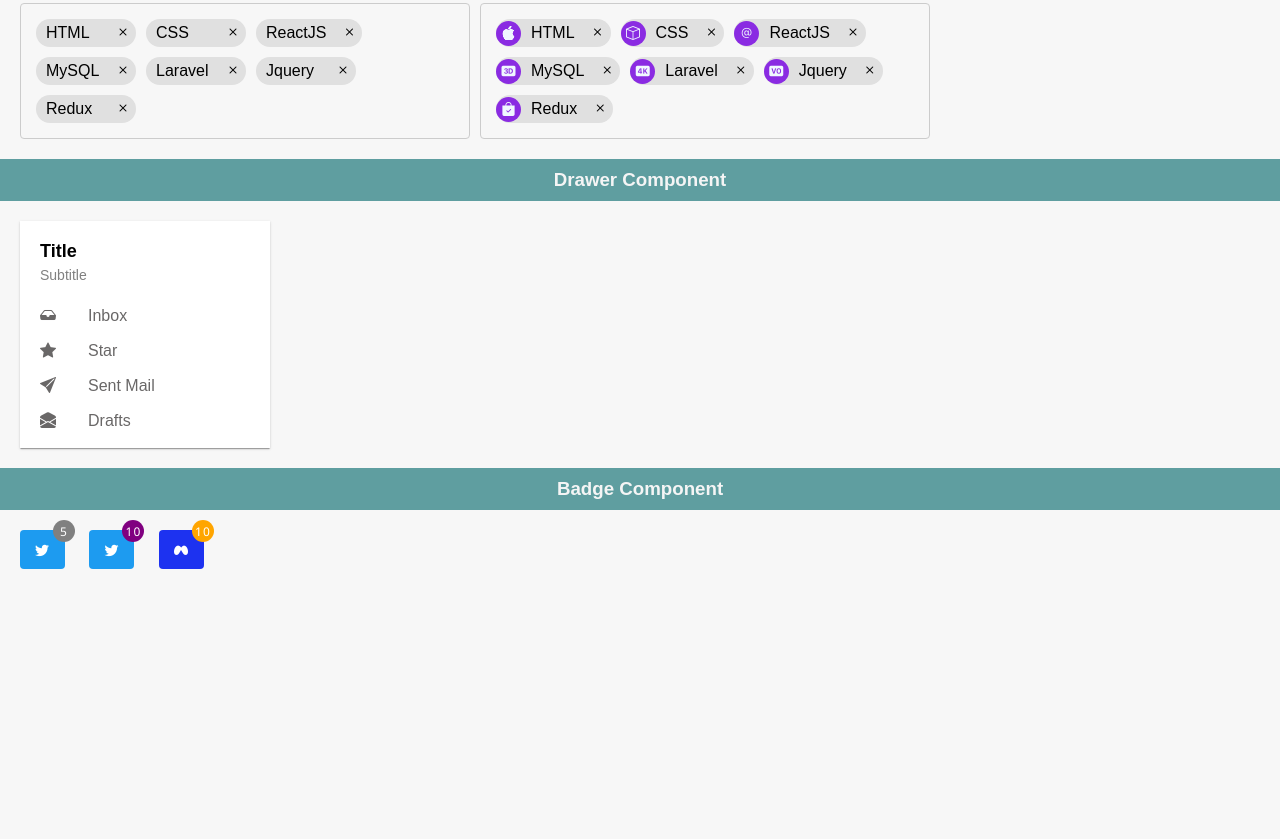
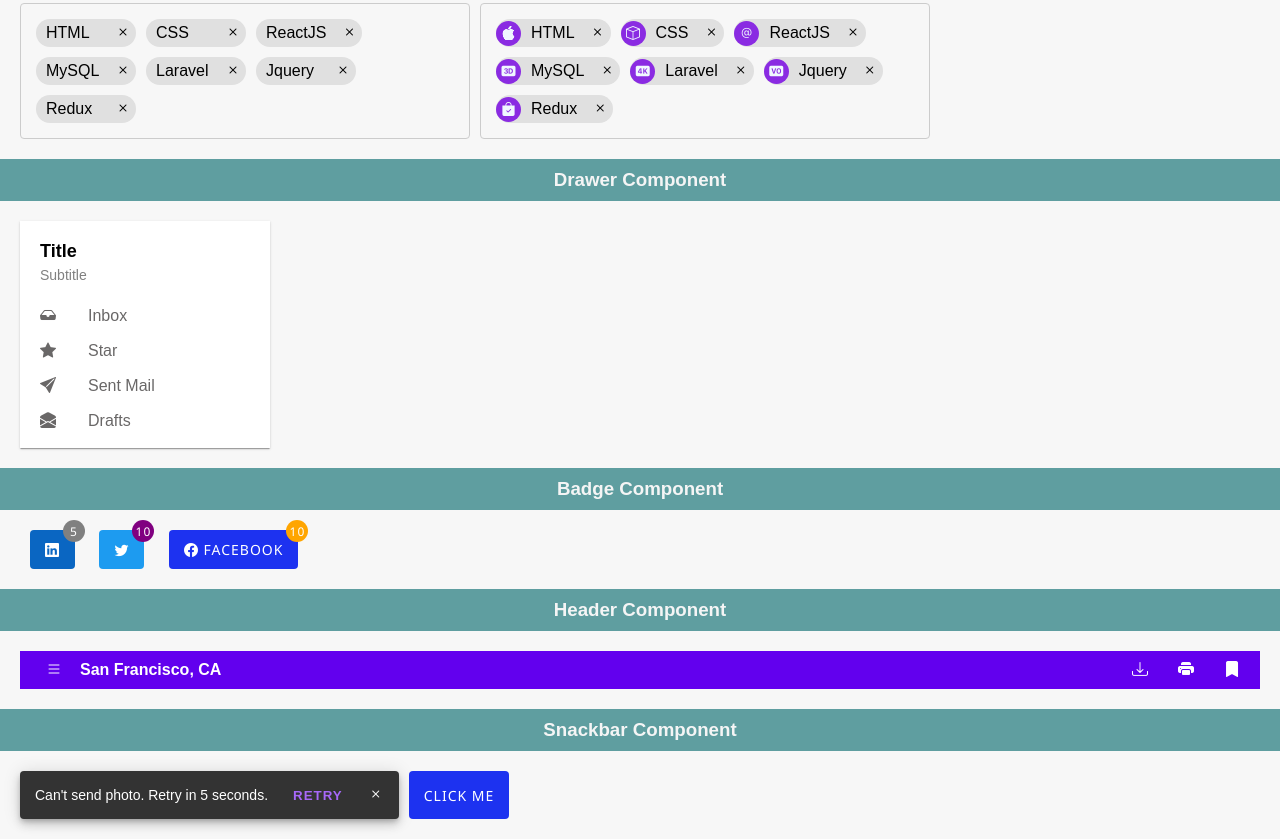
Before and after one commit to sanketr43/neog-assignments, a plain HTML site: page index.html in a window 1280 px wide. Shown: the part 945-1784 px from the top of the page. Before the commit the page ends 1534 px from the top, so only its background shows below. Drawn offline with nearby package versions, Linux system fonts and the light colour scheme.

Commit message:
header and snackbar component added

```diff
--- a/css/style.css
+++ b/css/style.css
@@ -43,6 +43,7 @@ a{
     font-weight: 500;
     position: relative;
     border: none;
+    cursor: pointer;
 }
 
 .btn:hover,.btn:focus,.btn:active{
@@ -64,13 +65,24 @@ a{
     border: none;
 }
 
+.btn-linkedin{
+    background: #0A66C2;
+    color: white;
+    border-radius: 4px;
+}
+
+.btn-linkedin:hover,.btn-linkedin:active,.btn-linkedin:focus{
+    background: #1d70c4;
+    color: white;
+}
+
 .btn-twitter{
     background: #1D9BF0;
     color: white;
     border-radius: 4px;
 }
 
-.btn-twitter:hover{
+.btn-twitter:hover,.btn-twitter:active,.btn-twitter:focus{
     background: #2a9feca8;
     color: white;
 }
@@ -81,12 +93,10 @@ a{
     border-radius: 4px;
 }
 
-.btn-facebook:hover{
+.btn-facebook:hover,.btn-facebook:active,.btn-facebook:focus{
     background: #2a6eeca8;
     color: white;
 }
-
-
 
 /*button element end*/
 
@@ -332,3 +342,119 @@ a{
     color: white;
 }
 /*badge component end*/
+
+/*header component start*/
+.navbar{
+    display: flex;
+    justify-content: space-between;
+    align-items: center;
+    width: 100%;
+    background: #6200EE;
+    color: white;
+}
+
+.navbar-logo{
+    display: flex;
+    align-items: center;
+}
+
+.navbar-logo div{
+    padding: 10px;
+    margin-right: 0.5rem;
+    margin-left: 1rem;
+}
+
+.navbar-logo div:hover{
+    cursor: pointer;
+    background: rgba(255, 255, 255, 0.2);
+    border-radius: 50%;
+}
+
+.navbar-logo h2{
+    font-size: 1rem;
+}
+
+.navbar ul{
+    list-style-type: none;
+    display: flex;
+    align-items: center;
+    justify-content: center;
+}
+
+.navbar ul li{
+    display: flex;
+    align-items: center;
+    justify-content: center;
+    padding: 10px;
+    cursor: pointer;
+    margin-right: 10px;
+}
+
+.navbar ul li:hover{
+    background: rgba(255, 255, 255, 0.2);
+    border-radius: 50%;
+}
+
+/*header component end*/
+
+/*snackbar component start*/
+.snakbar{
+    display: flex;
+    justify-content: space-between;
+    align-items: center;
+    background: #333333;
+    color: white;
+    padding: 5px;
+    border-radius: 4px;
+    max-width: 600px;
+    box-shadow: 0 3px 5px -1px rgb(0 0 0 / 20%), 0 6px 10px 0 rgb(0 0 0 / 14%), 0 1px 18px 0 rgb(0 0 0 / 12%);
+}
+
+.snakbar-float{
+    position: fixed;
+    z-index: 1;
+    bottom: 20px;
+    left: 50%;
+    transform: translate(-50%, 0);
+}
+
+@media screen and (max-width: 400px) {
+    .snakbar-float{
+        width: 95%;
+    }
+}
+
+.snakbar p{
+    font-size: 14px;
+    padding: 10px;
+}
+
+.snakbar button{
+    padding: 10px 10px;
+    margin-right: 5px;
+    margin-left: 5px;
+    background: none;
+    color: #A768F9;
+    border: none;
+    text-transform: uppercase;
+    letter-spacing: 1px;
+    font-weight: 600;
+    cursor: pointer;
+}
+
+.snakbar button:hover{
+    background: hsla(266, 88%, 73%, 0.2);
+    border-radius: 4px;
+}
+
+.snakbar span{
+    padding: 10px;
+    cursor: pointer;
+}
+
+.snakbar span:hover{
+    background: hsla(240, 0%, 50%, 0.2);
+    border-radius: 50%;
+}
+
+/*snakbar component end*/
--- a/index.html
+++ b/index.html
@@ -103,6 +103,7 @@
             </div>
         </div>
     </div>
+
     <div class="header">
         <h3>Chip Component</h3>
     </div>
@@ -177,6 +178,7 @@
             </div>
         </div>
     </div>
+
     <div class="header">
         <h3>Drawer Component</h3>
     </div>
@@ -196,15 +198,64 @@
             </div>
         </div>
     </div>
+
     <div class="header">
         <h3>Badge Component</h3>
     </div>
     <div class="component">
-        <button class="btn btn-twitter"><i class="bi bi-twitter"></i> <span class="badge">5</span> </button>
+        <br>
+        <button class="btn btn-linkedin"><i class="bi bi-linkedin"></i> <span class="badge">5</span> </button>
         &nbsp;
         <button class="btn btn-twitter"><i class="bi bi-twitter"></i> <span class="badge badge-purple">10</span> </button>
         &nbsp;
-        <button class="btn btn-facebook"><i class="bi bi-meta"></i> <span class="badge badge-orange">10</span> </button>
+        <button class="btn btn-facebook"><i class="bi bi-facebook"></i> Facebook <span class="badge badge-orange">10</span> </button>
     </div>
+
+    <div class="header">
+        <h3>Header Component</h3>
+    </div>
+    <div class="component">
+        <header class="navbar">
+            <div class="navbar-logo">
+                <div><i class="bi bi-list"></i></div>
+                <h2>San Francisco, CA</h2>
+            </div>
+            <nav>
+                <ul>
+                    <li><i class="bi bi-download"></i></li>
+                    <li><i class="bi bi-printer-fill"></i></li>
+                    <li><i class="bi bi-bookmark-fill"></i></li>
+                </ul>
+            </nav>
+        </header>
+    </div>
+
+    <div class="header">
+        <h3>Snackbar Component</h3>
+    </div>
+    <div class="component">
+        <div class="snakbar">
+            <p>Can't send photo. Retry in 5 seconds.</p>
+            <button>Retry</button>
+            <span><i class="bi bi-x"></i></span>
+        </div>
+        <button onclick="showSnackbar();" class="btn btn-facebook">Click Me</button>
+    </div>
+
+
+    <div class="snakbar snakbar-float" id="snackbarOne" style="display: none;">
+        <p>Can't send photo. Retry in 10 seconds.</p>
+        <button>Retry</button>
+        <span><i class="bi bi-x"></i></span>
+    </div>
+    <script>
+        function showSnackbar(){
+            let snackbar = document.getElementById("snackbarOne");
+            snackbar.style.display = "flex";
+            setTimeout(function(){
+                snackbar.style.display = "none";
+            },3000);
+        }
+    </script>
 </body>
 </html>
```
